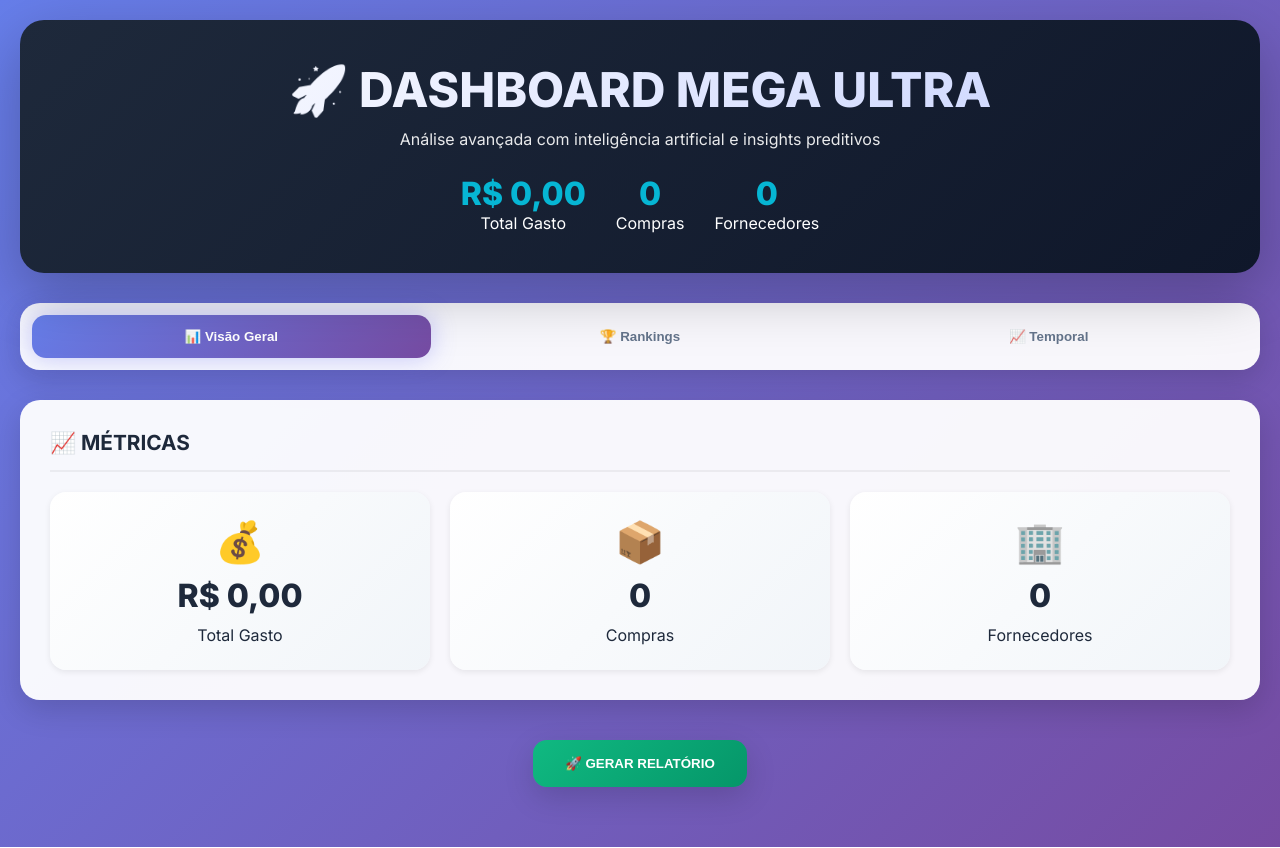
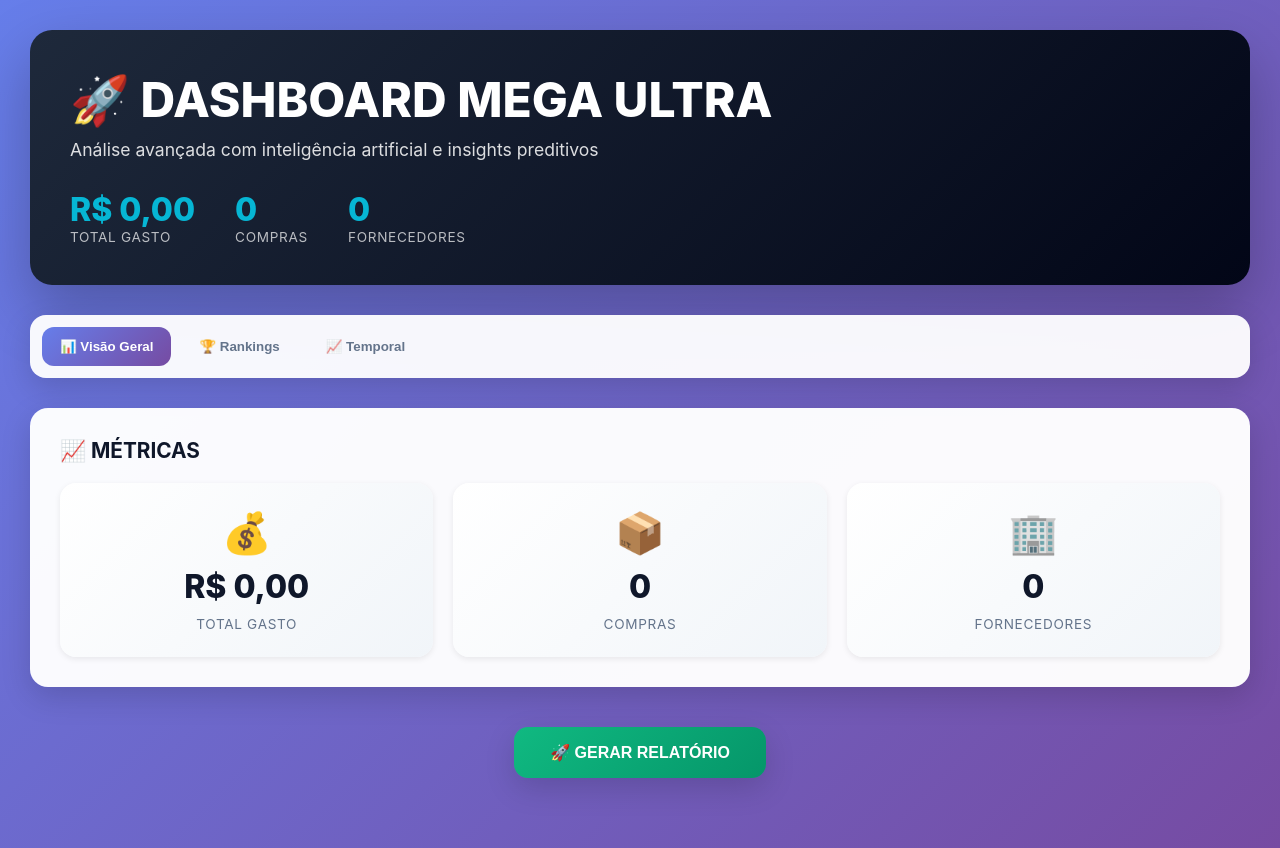
Before and after one commit to abraa9063-beep/cashflow-dashboard, a plain HTML site: page index.html in a window 1280 px wide. Drawn offline with Linux system fonts and the light colour scheme.

Commit message:
Update styles.css

```diff
--- a/css/styles.css
+++ b/css/styles.css
@@ -1,9 +1,11 @@
-/* ================================
-   DASHBOARD MEGA ULTRA – CSS WEB
-   ================================ */
+/* RESET */
+* {
+  margin: 0;
+  padding: 0;
+  box-sizing: border-box;
+}
 
-@import url('https://fonts.googleapis.com/css2?family=Inter:wght@300;400;500;600;700;800&display=swap');
-
+/* VARIÁVEIS */
 :root {
   --primary: #6366f1;
   --primary-dark: #4f46e5;
@@ -11,92 +13,59 @@
   --success: #10b981;
   --warning: #f59e0b;
   --danger: #ef4444;
-  --info: #8b5cf6;
-  --dark: #1e293b;
+  --dark: #0f172a;
+  --gray: #64748b;
   --light: #f8fafc;
-  --gray: #64748b;
 
   --gradient-primary: linear-gradient(135deg, #667eea, #764ba2);
-  --gradient-success: linear-gradient(135deg, #10b981, #059669);
-  --gradient-warning: linear-gradient(135deg, #f59e0b, #d97706);
-  --gradient-danger: linear-gradient(135deg, #ef4444, #dc2626);
-  --gradient-dark: linear-gradient(135deg, #1e293b, #0f172a);
+  --gradient-dark: linear-gradient(135deg, #1e293b, #020617);
 
   --shadow-sm: 0 2px 6px rgba(0,0,0,.08);
   --shadow-md: 0 10px 30px rgba(0,0,0,.15);
-  --shadow-lg: 0 20px 60px rgba(0,0,0,.25);
-  --glow: 0 0 25px rgba(99,102,241,.35);
+  --shadow-lg: 0 25px 60px rgba(0,0,0,.25);
 }
 
-* {
-  margin: 0;
-  padding: 0;
-  box-sizing: border-box;
-}
-
+/* BODY */
 body {
-  font-family: 'Inter', sans-serif;
-  background: var(--gradient-primary);
+  font-family: 'Inter', system-ui, sans-serif;
+  background: linear-gradient(135deg, #667eea, #764ba2);
   color: var(--dark);
   min-height: 100vh;
 }
 
+/* CONTAINER */
 .dashboard-mega {
   max-width: 1400px;
   margin: auto;
-  padding: 20px;
+  padding: 30px;
 }
 
-/* ================= HEADER ================= */
-
+/* HEADER */
 .header {
   background: var(--gradient-dark);
-  color: #fff;
+  color: white;
   padding: 40px;
-  border-radius: 24px;
+  border-radius: 22px;
   box-shadow: var(--shadow-lg);
   margin-bottom: 30px;
-  position: relative;
-  overflow: hidden;
-}
-
-.header::after {
-  content: "";
-  position: absolute;
-  inset: -50%;
-  background: linear-gradient(45deg, transparent, rgba(255,255,255,.08), transparent);
-  animation: shine 6s linear infinite;
-}
-
-@keyframes shine {
-  from { transform: translateX(-100%) rotate(45deg); }
-  to   { transform: translateX(100%) rotate(45deg); }
-}
-
-.header-content {
-  position: relative;
-  z-index: 1;
-  text-align: center;
 }
 
 .header h1 {
   font-size: 3rem;
   font-weight: 800;
-  background: linear-gradient(135deg,#fff,#c7d2fe);
-  -webkit-background-clip: text;
-  -webkit-text-fill-color: transparent;
 }
 
 .header p {
-  opacity: .9;
+  opacity: .85;
   margin-top: 10px;
+  font-size: 1.1rem;
 }
 
+/* HEADER STATS */
 .header-stats {
   display: flex;
-  justify-content: center;
-  gap: 30px;
-  margin-top: 25px;
+  gap: 40px;
+  margin-top: 30px;
 }
 
 .header-stat-value {
@@ -105,11 +74,17 @@ body {
   color: var(--secondary);
 }
 
-/* ================= TABS ================= */
+.header-stat-label {
+  font-size: .85rem;
+  text-transform: uppercase;
+  letter-spacing: .05em;
+  opacity: .7;
+}
 
+/* TABS */
 .tabs-container {
   background: rgba(255,255,255,.95);
-  border-radius: 20px;
+  border-radius: 16px;
   padding: 12px;
   box-shadow: var(--shadow-md);
   margin-bottom: 30px;
@@ -122,33 +97,50 @@ body {
 }
 
 .tab {
-  flex: 1;
-  padding: 14px;
   border: none;
+  padding: 12px 18px;
+  border-radius: 12px;
+  font-weight: 600;
+  background: transparent;
   cursor: pointer;
-  font-weight: 600;
-  border-radius: 14px;
-  background: transparent;
   color: var(--gray);
   transition: .3s;
 }
 
 .tab:hover {
   background: var(--gradient-primary);
-  color: #fff;
+  color: white;
 }
 
 .tab.active {
   background: var(--gradient-primary);
-  color: #fff;
-  box-shadow: var(--glow);
+  color: white;
 }
 
-/* ================= GRID / CARDS ================= */
+/* CARDS */
+.card {
+  background: rgba(255,255,255,.97);
+  border-radius: 18px;
+  padding: 30px;
+  box-shadow: var(--shadow-md);
+  margin-bottom: 25px;
+}
 
+.card-header {
+  display: flex;
+  justify-content: space-between;
+  margin-bottom: 20px;
+}
+
+.card-title {
+  font-size: 1.3rem;
+  font-weight: 700;
+}
+
+/* GRID */
 .grid-container {
   display: grid;
-  grid-template-columns: repeat(auto-fit, minmax(380px,1fr));
+  grid-template-columns: repeat(auto-fit, minmax(320px,1fr));
   gap: 25px;
 }
 
@@ -156,43 +148,15 @@ body {
   grid-column: 1 / -1;
 }
 
-.card {
-  background: rgba(255,255,255,.95);
-  border-radius: 20px;
-  padding: 30px;
-  box-shadow: var(--shadow-md);
-  transition: .3s;
-}
-
-.card:hover {
-  transform: translateY(-6px);
-  box-shadow: var(--shadow-lg);
-}
-
-.card-header {
-  display: flex;
-  justify-content: space-between;
-  align-items: center;
-  margin-bottom: 20px;
-  border-bottom: 2px solid rgba(0,0,0,.05);
-  padding-bottom: 15px;
-}
-
-.card-title {
-  font-size: 1.3rem;
-  font-weight: 700;
-}
-
-/* ================= METRICS ================= */
-
+/* METRICS */
 .metrics-grid {
   display: grid;
-  grid-template-columns: repeat(auto-fit,minmax(220px,1fr));
+  grid-template-columns: repeat(auto-fit, minmax(220px,1fr));
   gap: 20px;
 }
 
 .metric-card {
-  background: linear-gradient(135deg,#fff,#f1f5f9);
+  background: linear-gradient(135deg, #fff, #f1f5f9);
   padding: 25px;
   border-radius: 16px;
   text-align: center;
@@ -201,7 +165,7 @@ body {
 }
 
 .metric-card:hover {
-  transform: translateY(-5px);
+  transform: translateY(-6px);
   box-shadow: var(--shadow-md);
 }
 
@@ -215,72 +179,27 @@ body {
   margin: 10px 0;
 }
 
-/* ================= RANKING ================= */
-
-.ranking-container {
-  max-height: 480px;
-  overflow-y: auto;
+.metric-label {
+  font-size: .85rem;
+  text-transform: uppercase;
+  letter-spacing: .05em;
+  color: var(--gray);
 }
 
-.ranking-item {
-  background: linear-gradient(135deg,#fff,#f8fafc);
-  padding: 16px;
-  border-radius: 14px;
-  margin-bottom: 10px;
-  box-shadow: var(--shadow-sm);
-  transition: .3s;
-}
-
-.ranking-item:hover {
-  transform: translateX(5px);
-  box-shadow: var(--shadow-md);
-}
-
-.ranking-number {
-  width: 38px;
-  height: 38px;
-  border-radius: 50%;
-  background: var(--gradient-primary);
-  color: #fff;
-  font-weight: 800;
-  display: flex;
-  align-items: center;
-  justify-content: center;
-}
-
-/* ================= PROGRESS ================= */
-
-.progress-bar {
-  background: rgba(0,0,0,.08);
-  border-radius: 10px;
-  height: 10px;
-  margin-top: 10px;
-  overflow: hidden;
-}
-
-.progress-fill {
-  height: 100%;
-  background: var(--gradient-primary);
-  animation: grow 1s ease;
-}
-
-@keyframes grow {
-  from { width: 0; }
-}
-
-/* ================= BUTTON ================= */
-
+/* BOTÃO */
 .btn-print {
   display: block;
   margin: 40px auto;
-  padding: 16px 32px;
+  border: none;
+  background: linear-gradient(135deg, #10b981, #059669);
+  color: white;
+  padding: 16px 36px;
   border-radius: 14px;
-  border: none;
-  background: var(--gradient-success);
-  color: #fff;
-  font-weight: 800;
+  font-size: 1rem;
+  font-weight: 700;
   cursor: pointer;
   box-shadow: var(--shadow-md);
+  transition: .3s;
 }
 
 .btn-print:hover {
@@ -288,10 +207,14 @@ body {
   box-shadow: var(--shadow-lg);
 }
 
-/* ================= RESPONSIVO ================= */
+/* RESPONSIVO */
+@media (max-width: 900px) {
+  .header-stats {
+    flex-direction: column;
+    gap: 15px;
+  }
 
-@media(max-width: 768px){
-  .header h1 { font-size: 2rem; }
-  .header-stats { flex-direction: column; }
-  .tabs { flex-direction: column; }
+  .header h1 {
+    font-size: 2.2rem;
+  }
 }
```
